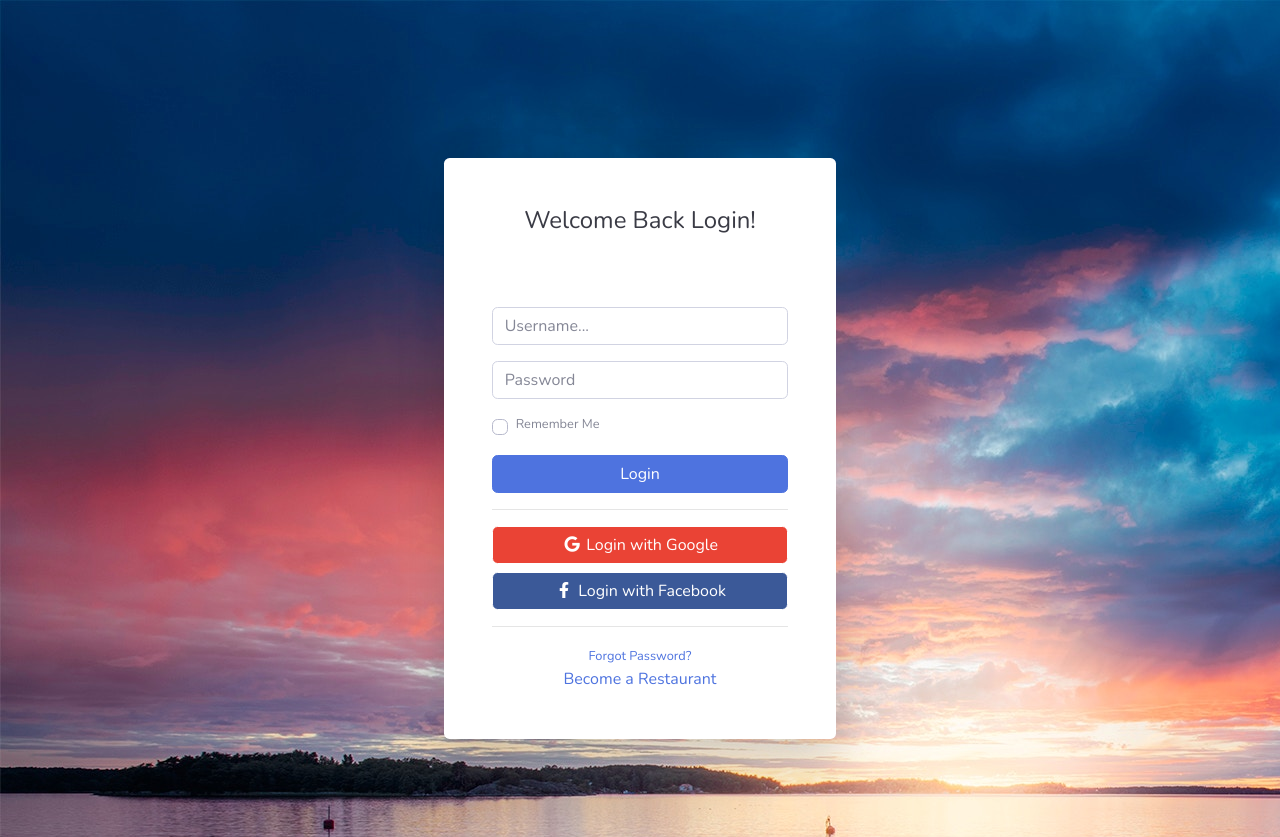
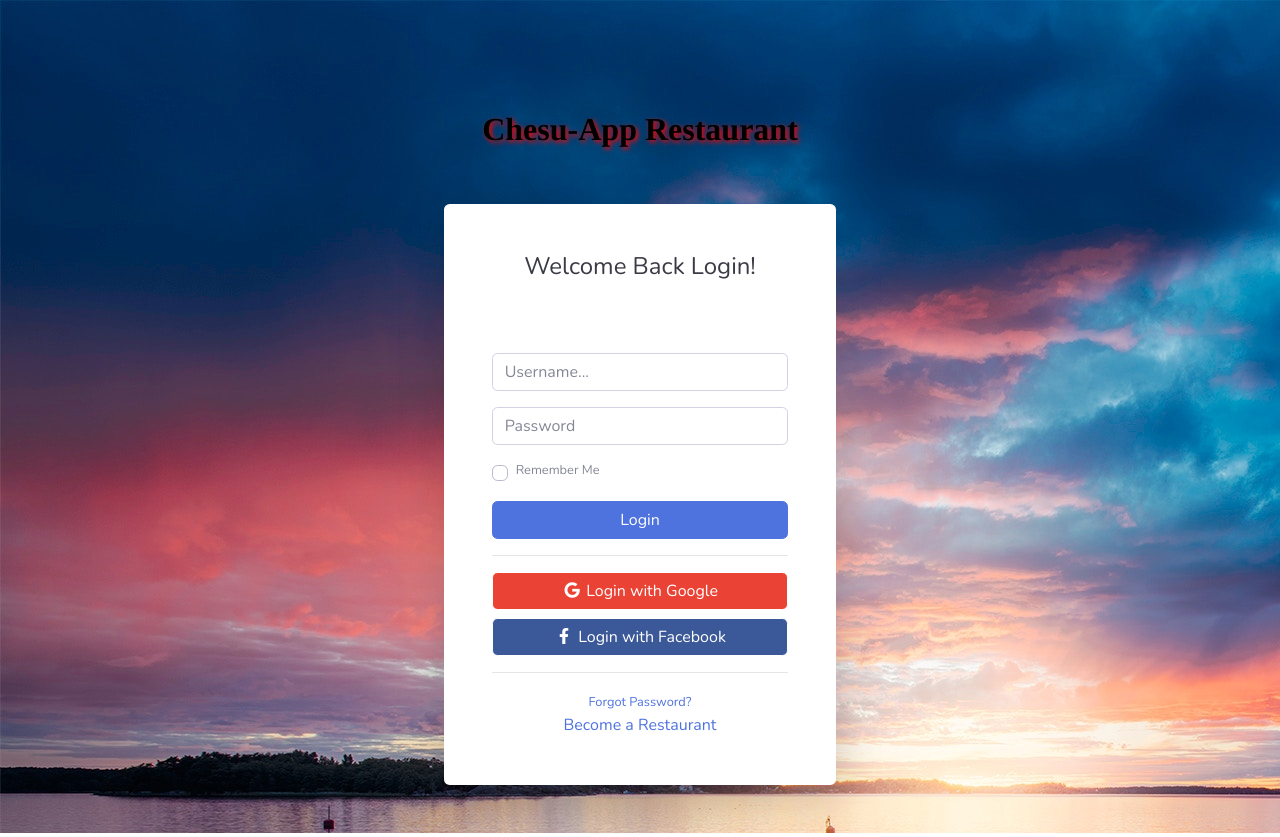
Before and after one commit to TheWestDevop/chesu, a Django app: page /restaurant/ in a window 1280 px wide. Run offline with Django 3.2, Linux system fonts and the light colour scheme; some libraries are stand-ins or nearby versions.

Commit message:
restaurant app

```diff
--- a/templates/website/sign_in.html
+++ b/templates/website/sign_in.html
@@ -7,8 +7,13 @@
 <div class="container">
 
   <!-- Outer Row -->
-  <div style="max-width:600px!important; padding:50px; margin-top:60px"class="row justify-content-center mx-auto">
-
+  <div style="max-width:600px!important;max-height:450px; padding:50px; margin-top:60px"class="row justify-content-center mx-auto">
+  <h2 style="
+  color:black;
+  font-family: Times, 'Times New Roman';
+  font-weight:bold;
+  text-shadow: 2px 2px 5px red;
+  ">Chesu-App Restaurant</h2>
     <div class="col-xl-10 col-lg-12 col-md-9">
 
       <div class="card o-hidden border-0 shadow-lg my-5">
```
